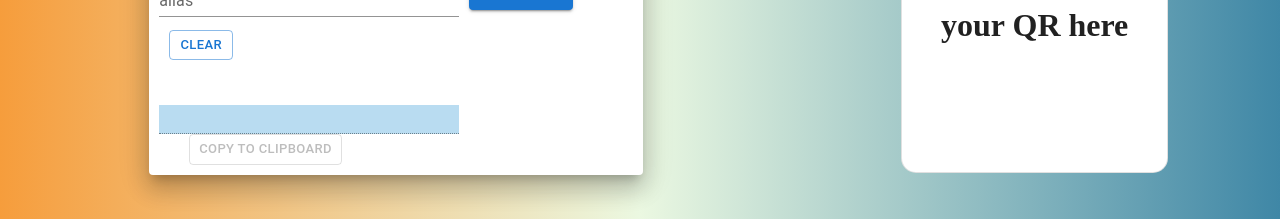
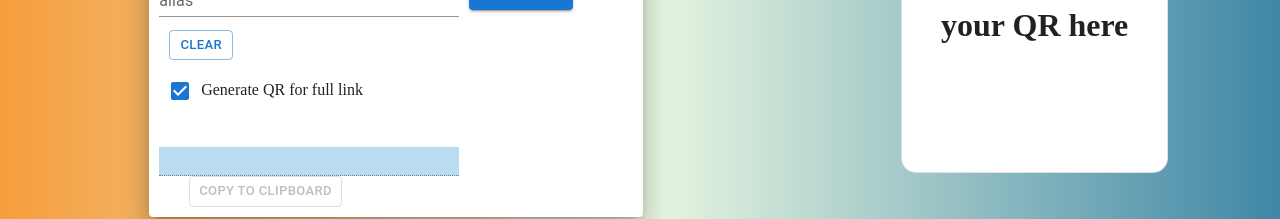
Before and after one commit to A1essandr0/umf-client, a React app: page / in a window 1280 px wide. Shown: the part 192-411 px from the top of the page. Built offline with nearby package versions, Linux system fonts and the light colour scheme; no server answers.

Commit message:
feat: option for long/short urls

```diff
--- a/src/code/config.ts
+++ b/src/code/config.ts
@@ -3,7 +3,7 @@ export const config = {
     mode: process.env.CLIENT_MODE,
 
     local_server_url: 'http://0.0.0.0:10007',
-    azurevm_server_url: 'https://u.memoricci.fun',
+    vm_server_url: 'https://u.memoricci.fun',
 
 }
 
@@ -11,8 +11,8 @@ let default_server_url = config.local_server_url;
 let default_client_url = config.local_server_url;
 
 if (config.mode == 'production') {
-    default_server_url = config.azurevm_server_url;
-    default_client_url = config.azurevm_server_url;
+    default_server_url = config.vm_server_url;
+    default_client_url = config.vm_server_url;
 }
 
 export const server_url = default_server_url;
--- a/src/components/App.tsx
+++ b/src/components/App.tsx
@@ -8,6 +8,7 @@ export function App() {
     let [QRValue, setQRValue] = useState("");
     let [nRecordReloads, setNRecordReloads] = useState(0);
 
+    // TODO correct styles via Mui sx
     return (
         <div className='appContainer'>
             <div className='upperContainer'>
--- a/src/components/UrlGenerator.tsx
+++ b/src/components/UrlGenerator.tsx
@@ -1,6 +1,7 @@
 import React, { useState } from 'react';
 
 import Card from '@mui/material/Card';
+import Checkbox from '@mui/material/Checkbox';
 import Button from '@mui/material/Button';
 import TextField from '@mui/material/TextField';
 
@@ -10,6 +11,7 @@ import { client_url } from "../code/config";
 
 function UrlGenerator(props) {
     let [isLinkGenerated, setIsLinkGenerated] = useState(false);
+    let [shouldGenerateQRForLongLink, setShouldGenerateQRForLongLink] = useState(true);
 
     let [urlText, setUrlText] = useState("");
     let [aliasText, setAliasText] = useState("");
@@ -42,7 +44,9 @@ function UrlGenerator(props) {
                 setShortLinkText(resultingUrl)
                 setIsLinkGenerated(true);
                 setErrorText("");
-                props.generateQR(data.OriginalUrl);
+
+                if (shouldGenerateQRForLongLink) props.generateQR(data.OriginalUrl)
+                else props.generateQR(resultingUrl);
                 props.triggerRecordsReload();
             } else {
                 setErrorText(`something went wrong: ${data}`);
@@ -80,10 +84,19 @@ function UrlGenerator(props) {
                                 setAliasText("");
                                 setShortLinkText("");
                                 setIsLinkGenerated(false);
+                                setShouldGenerateQRForLongLink(true);
                             }}
                         >Clear</Button>
                     </div>
+
+                    <div>
+                        <Checkbox checked={shouldGenerateQRForLongLink}
+                            onChange={(event) => setShouldGenerateQRForLongLink(event.target.checked)}
+                        />
+                        Generate QR for full link
+                    </div>
                 </div>
+
 
                 <div className='notVisibleTextField' id='errorText'>{errorText}</div>
 
```
Also changed, not shown: package.json (+4 -4 lines).
